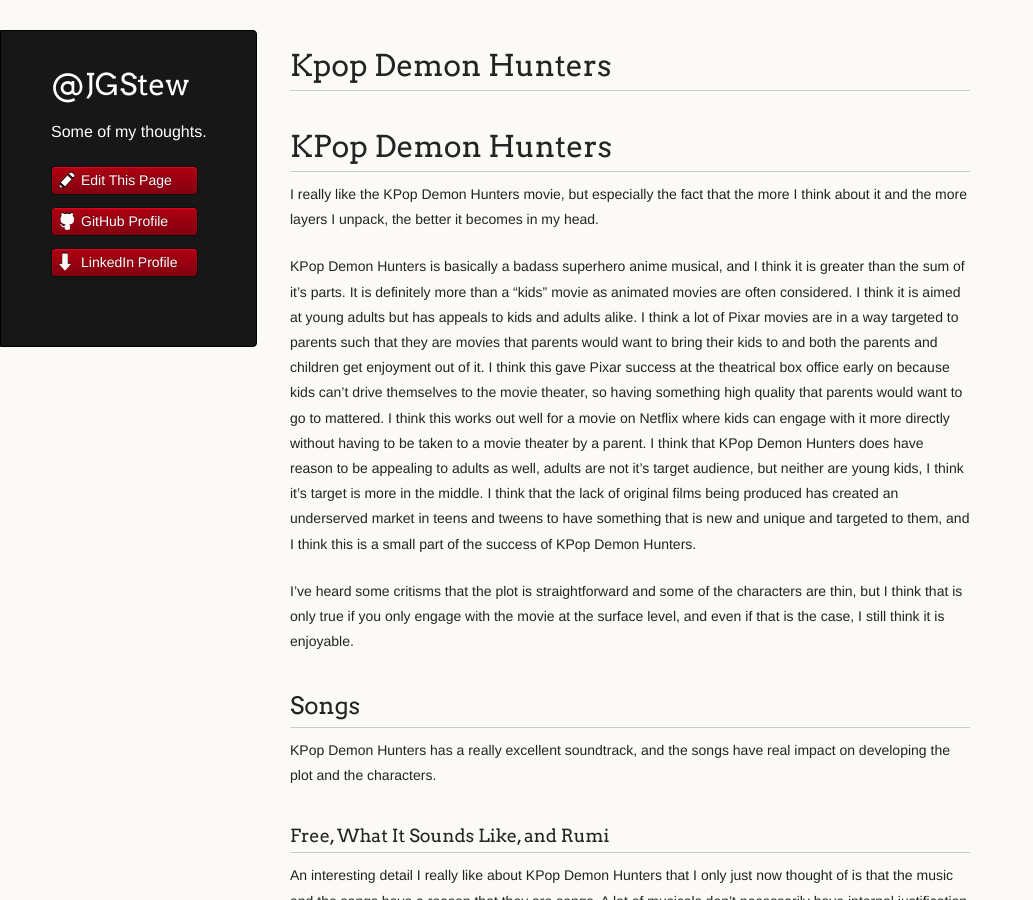
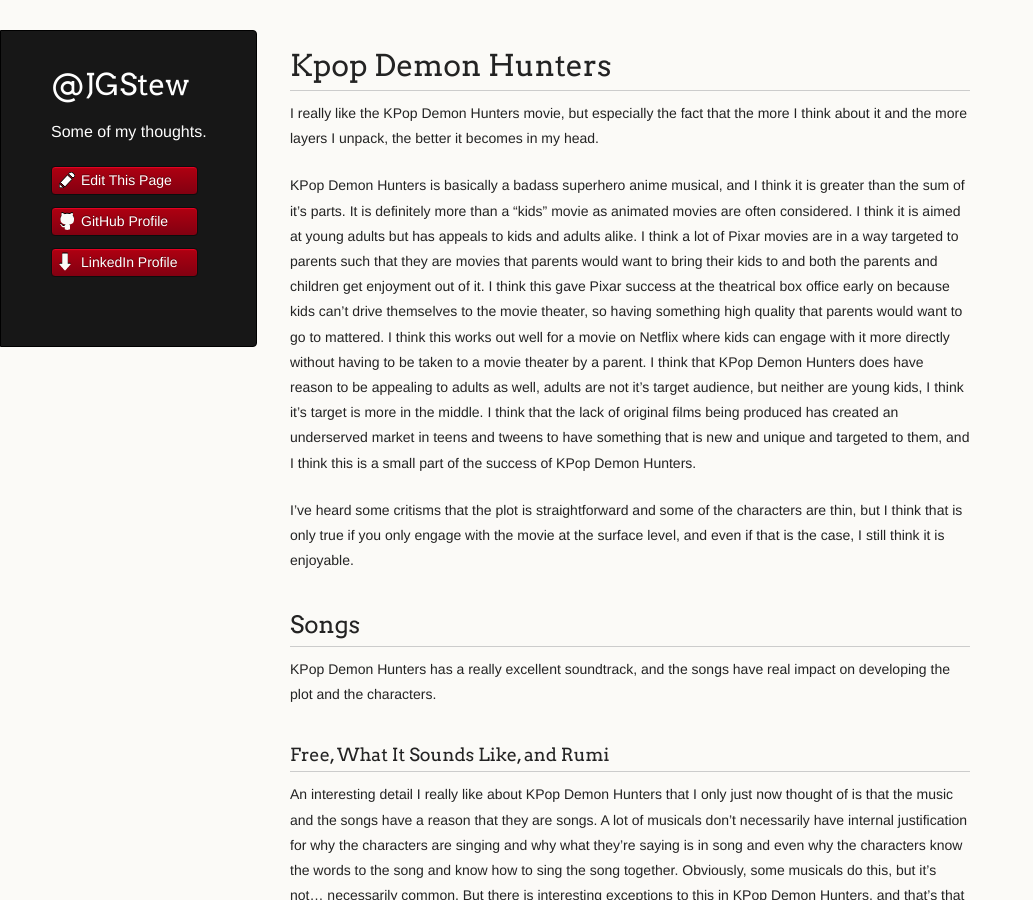
Before and after one commit to jgstew/jgstew.github.io, a Jekyll site: the page built from _posts/2025-09-05-KPop-Demon-Hunters.md, in a window 1280 px wide and 900 px high. Shown: the whole window, without its empty margins (0-1033 px from the left). Built offline with Jekyll 4.4.1, drawn with Linux system fonts in a browser that asks for light colours; nearby versions of some CDN libraries.

Commit message:
Update 2025-09-05-KPop-Demon-Hunters.md
Remove redundant title

```diff
--- a/_posts/2025-09-05-KPop-Demon-Hunters.md
+++ b/_posts/2025-09-05-KPop-Demon-Hunters.md
@@ -1,8 +1,6 @@
 ---
 category: Movies
 ---
-
-# KPop Demon Hunters
 
 I really like the KPop Demon Hunters movie, but especially the fact that the more I think about it and the more layers I unpack, the better it becomes in my head.
 
```
